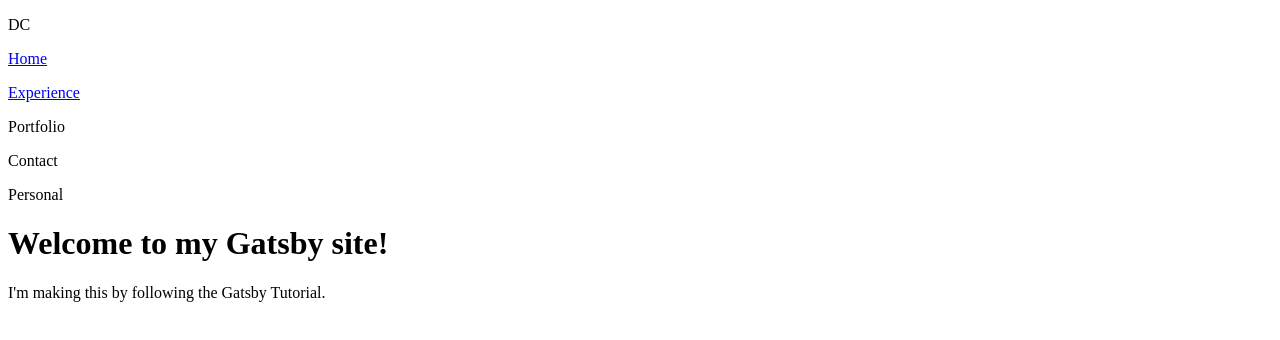
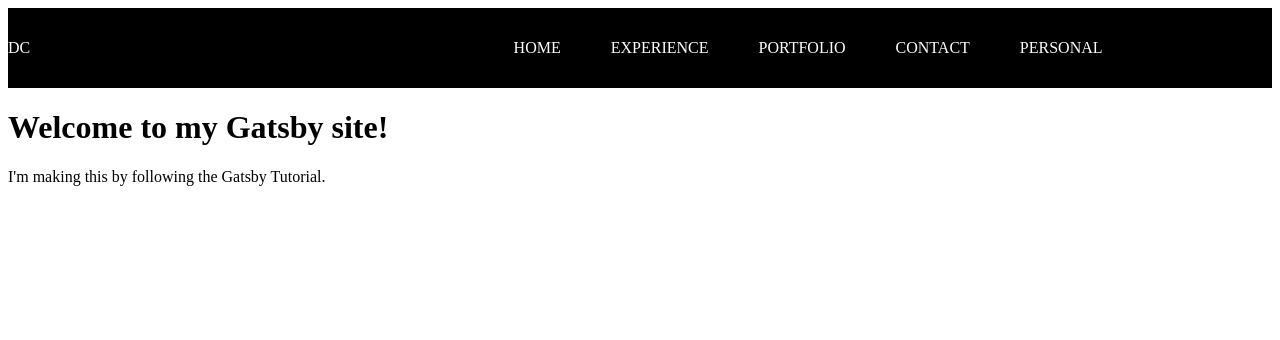
Before and after one commit to LeifCastle/dancastle, a Gatsby site: page / in a window 1280 px wide. Built offline with nearby package versions, Linux system fonts and the light colour scheme; Gatsby itself is replaced by a stand-in of ours.

Commit message:
began creating header component

```diff
--- /dev/null
+++ b/src/components/header.css
@@ -0,0 +1,40 @@
+header {
+  background-color: rgba(0 0 0 /95);
+  min-height: 80px;
+  color: white;
+  font-size: 16px;
+  display: flex;
+  align-items: center;
+  justify-content: space-between;
+  gap: 20px;
+  font-family: "open sans", sans-serif;
+}
+header p {
+  text-transform: uppercase;
+  font-weight: 500;
+}
+nav p:hover {
+  color: rgb(239, 221, 141);
+}
+nav {
+  /*Need to display vertical lines in between each nav*/
+  display: flex;
+  gap: 50px;
+  flex-basis: 60%;
+}
+.dcLogo {
+  margin-left: 50px;
+  border-radius: 50%;
+  border: 2px solid white;
+  width: 60px;
+  height: 60px;
+  display: flex;
+  align-items: center;
+  justify-content: center;
+  min-width: 60px;
+}
+.dcLogo-text {
+  color: white;
+  font-size: 20px;
+  font-weight: 400;
+}
--- a/src/components/header.js
+++ b/src/components/header.js
@@ -1,5 +1,6 @@
+import React from "react";
 import { Link } from "gatsby";
-import React from "react";
+import "./styles/header.css";
 
 export default function Header() {
   return (
@@ -8,7 +9,9 @@ export default function Header() {
         <p className="dcLogo-text">DC</p>
       </div>
       <nav>
-        <Link to="/">Home</Link>
+        <p>
+          <Link to="/">Home</Link>
+        </p>
         <p>
           <Link to="/experience">Experience</Link>
         </p>
--- /dev/null
+++ b/src/components/styles/header.css
@@ -0,0 +1,26 @@
+header {
+  background-color: rgba(0 0 0 /95);
+  min-height: 80px;
+  color: white;
+  font-size: 16px;
+  display: flex;
+  align-items: center;
+  justify-content: space-between;
+  gap: 20px;
+}
+header p {
+  text-transform: uppercase;
+  font-weight: 500;
+}
+header p a {
+  all: unset;
+}
+header p:hover {
+  color: rgb(239, 221, 141);
+}
+nav {
+  /*Need to display vertical lines in between each nav*/
+  display: flex;
+  gap: 50px;
+  flex-basis: 60%;
+}
```
